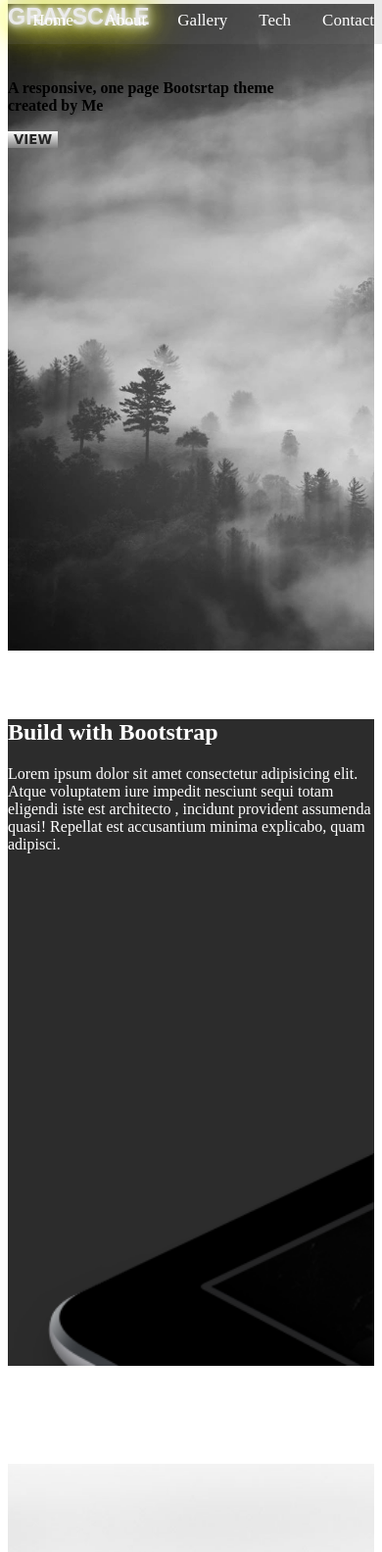
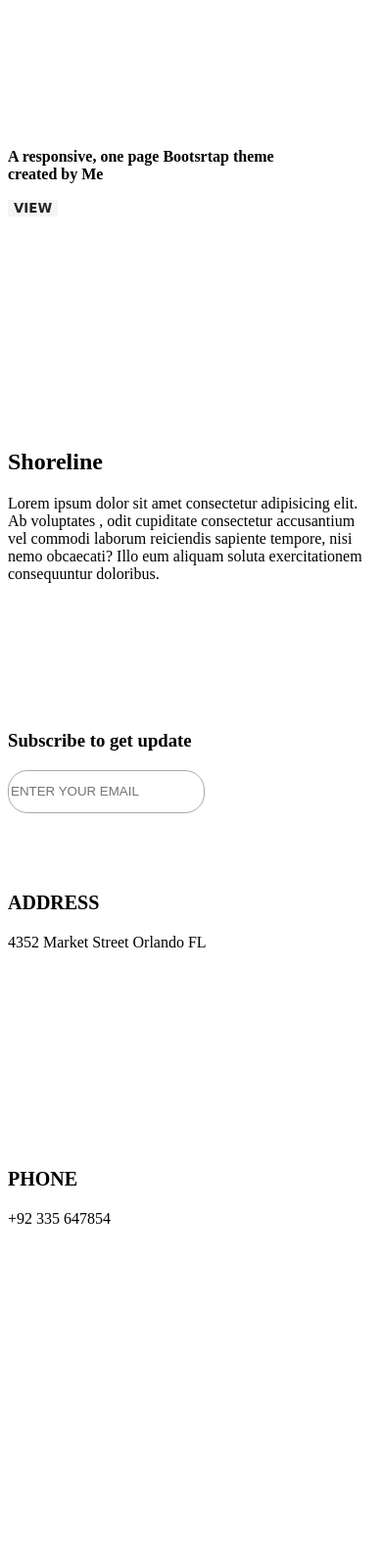
Before and after one commit to Fahad77-create/Trial, a plain HTML site: page index.html in a window 390 px wide. Shown: the part 76-1660 px from the top of the page at 98% size. After the commit the page ends 1345 px from the top, so only its background shows below. Drawn offline with nearby package versions, Linux system fonts and the light colour scheme.

Commit message:
Update index.html

```diff
--- a/index.html
+++ b/index.html
@@ -5,7 +5,7 @@
     <meta http-equiv="X-UA-Compatible" content="IE=edge">
     <meta name="viewport" content="width=device-width, initial-scale=1.0">
     <link href="/WOW-master/css/libs/animate.css">
-
+    <link rel="stylesheet" href="/WOW-master/css/libs/animate.css">
     <!-- <link" href="/WOW-master/css/libs/"> -->
 
 
@@ -14,143 +14,7 @@
     <title>Document</title>
 
 </head>
-    <style>
-        .row-border{
-    height:660px ;
-}
-.row-border-2{
-    height:400px ;
-}
-.row-border-3{
-  height:350px ;
-}
-.row-border-4{
-    height:250px ;
-}
-.topnav {
-    overflow: hidden;
-    color: black;
-    background-color:rgba(128, 128, 128, 0.164) ;
-    position: fixed;
-    top: 0px;
-    width: 100%;
-}
 
-/* Style the links inside the navigation bar */
-.topnav a {
-  float: left;
-  color:rgb(255, 255, 255);
-  text-align: center;
-  padding: 14px 16px;
-  text-decoration: none;
-  font-size: 17px;
-  font-weight:500 ;
-}
-
-/* Change the color of links on hover */
-.topnav a:hover {
-  background-color: #ddd;
-  color: black;
-}
-
-/* Add a color to the active/current link */
-.topnav a.active {
-  background-color: #04AA6D;
-  color: white;
-}
-
-/* Right-aligned section inside the top navigation */
-.topnav-right {
-  float: right;
-}
-
-
-
-
-@media (max-width:500px){
-    .ban-heading{
-        font-size:2rem;
-    }
-    .box{
-      width:200px ;
-    }
-}
-@media (max-width:770px){
-    .img-1{
-        height: 400px;
-    }
-     #gallery{
-        margin-top: 350px;
-    }
-
-    .ban-heading{
-        margin-top: 50px;
-    }
-    #footer{
-        height:800px;
-        margin-bottom:0px;
-      }
-      .img-5{
-
-      }
-}
-
-#banner-content{
-  background-image: url(/IMG/bg-signup.jpg);
-  background-size: cover;
-  margin-bottom:0px ;
-
-}
-#banner-2{
-   background-image: url(/IMG/ipad.png) ;
-   background-size: cover;
-   background-color:#2C2C2C;
-}
-#banner-3{
-    margin-top:100px ;
-    margin-bottom:100px ;
-}
-#footer{
-    margin-top: 100px;
-    background-image: url(/IMG/demo-image-02.jpg);
-    background-size: cover;
-    margin-bottom:0px ;
-    height:950px;
-}
-.ban-heading {
-  font-size: 72px;
-  font-family:sans-serif;
-  font-weight: bold;
-  color: #FFFFFF;
-text-shadow: #FFF 0px 0px 5px, #FFF 0px 0px 10px, #FFF 0px 0px 15px,  #ebfc06  0px 0px 20px, #ebfc06 0px 0px 30px,  #ebfc06  0px 0px 40px,  #ebfc06  0px 0px 50px,  #ebfc06  0px 0px 75px;
-color: #FFFFFF;
-}
-
-.img-1{
-  background-image: url(/IMG/demo-image-01.jpg);
-  background-size:cover ;
-}
-.img-2{
-    background-image: url(/IMG/demo-image-02.jpg);
-    background-size:cover ;
-}
-.img-3{
-      background-color: black;
-}
-.img-4{
-    background-color: black;
-}
-.img-5{
-    background-image: url(/IMG/demo-image-02.jpg);
-    background-size:cover ;
-}
-button{
-  background:gray;  /* fallback for old browsers */
-  background: -webkit-linear-gradient(to bottom, #ffffff,gray);  /* Chrome 10-25, Safari 5.1-6 */
-  background: linear-gradient(to bottom, #ffffff, gray); /* W3C, IE 10+/ Edge, Firefox 16+, Chrome 26+, Opera 12+, Safari 7+ */
-  border: none; color: black; font-weight: bold;
-}
-        </style>
 <body>
     <section id="banner-content">
         <nav>
```
